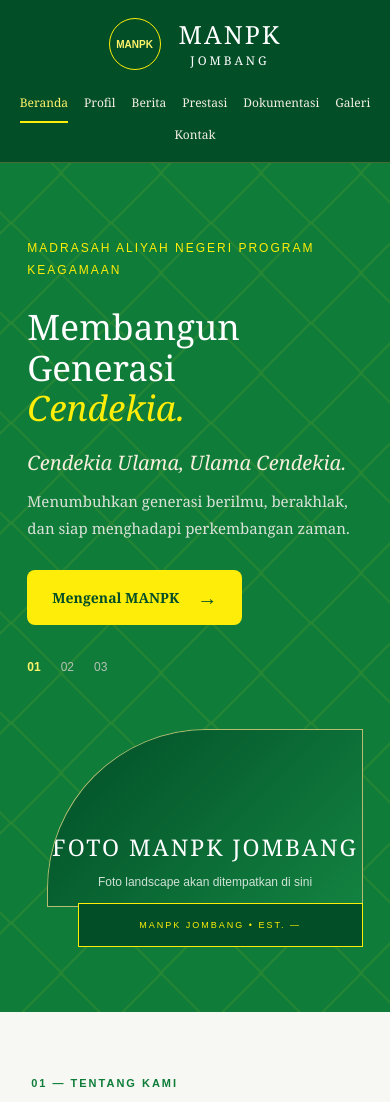
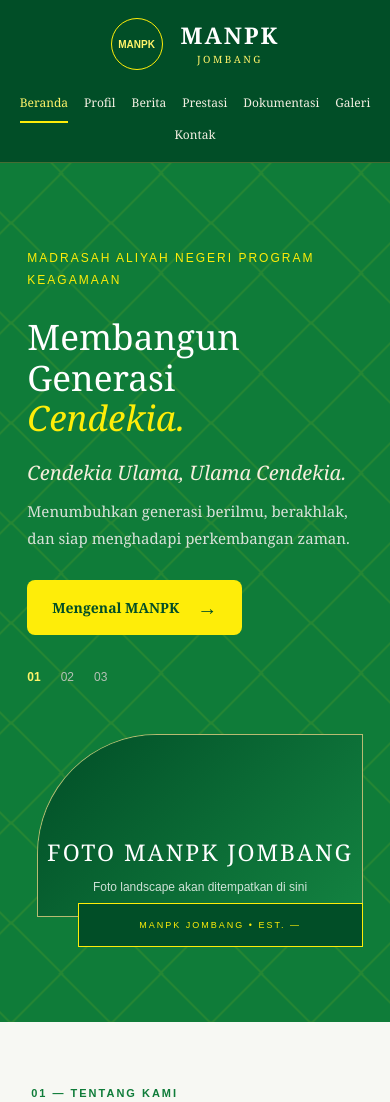
Before and after one commit to mediahassa/manpk-jombang, a plain HTML site: page index.html in a window 390 px wide. Shown: the top 1102 px of the page. Drawn offline with Linux system fonts and the light colour scheme.

Commit message:
Refactor styles in navigation and hero sections
Adjusted various styles in the navigation and hero sections, including padding, gap, font sizes, and min-height.

```diff
--- a/style.css
+++ b/style.css
@@ -64,15 +64,14 @@ a {
 .nav-container {
   width: 100%;
   max-width: 1440px;
-  min-height: 95px;
+  min-height: 82px;
   margin: auto;
-  padding: 15px 6%;
+  padding: 12px 6%;
   display: flex;
   align-items: center;
   justify-content: space-between;
-  gap: 35px;
+  gap: 30px;
 }
-
 .brand {
   display: flex;
   align-items: center;
@@ -101,25 +100,27 @@ a {
 }
 
 .brand-name strong {
-  font-size: 25px;
-  font-weight: normal;
+  font-size: 23px;
+  font-weight: 600;
   letter-spacing: 2px;
+  color: var(--white);
 }
 
 .brand-name span {
-  font-size: 12px;
-  letter-spacing: 3px;
+  font-size: 10px;
+  letter-spacing: 2.5px;
   text-align: center;
-  margin-top: 5px;
+  margin-top: 6px;
+  color: var(--gold-light);
 }
-
 .main-nav ul {
   display: flex;
   align-items: center;
-  gap: 30px;
+  gap: 24px;
   list-style: none;
+  margin: 0;
+  padding: 0;
 }
-
 .main-nav a {
   color: #F3EFE2;
   font-size: 14px;
@@ -590,8 +591,9 @@ a {
 
  .hero {
   grid-template-columns: 1fr;
-    padding: 55px 7% 65px;
-    gap: 35px;
+  min-height: auto;
+  padding: 65px 7% 75px;
+  gap: 30px;
 }
 
   .hero h1 {
@@ -603,22 +605,22 @@ a {
     position: relative;
     z-index: 1;
     width: 100%;
-  max-width: 620px;
+    max-width: 480px;
     min-width: 0;
-  justify-self: end;
-  padding: 0 0 40px 20px;
+    justify-self: center;
+    padding: 0 0 30px 10px;
     animation: revealImage 1.3s ease both;
   }
 
   .hero-image {
     width: 100%;
+    max-width: 480px;
     aspect-ratio: 16 / 9;
     overflow: hidden;
     border: 1px solid rgba(226, 199, 125, 0.8);
-  border-radius: 160px 0 0 0;
+    border-radius: 120px 0 0 0;
     background: var(--green-light);
   }
-
   .hero-caption {
     width: 85%;
     font-size: 9px;
```
Lines whose indentation alone changed are shown as unchanged.
